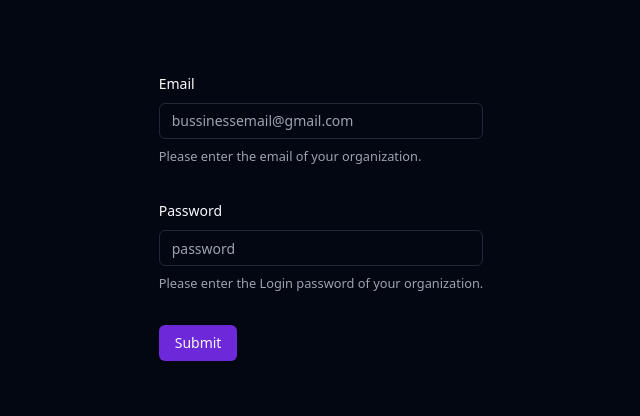
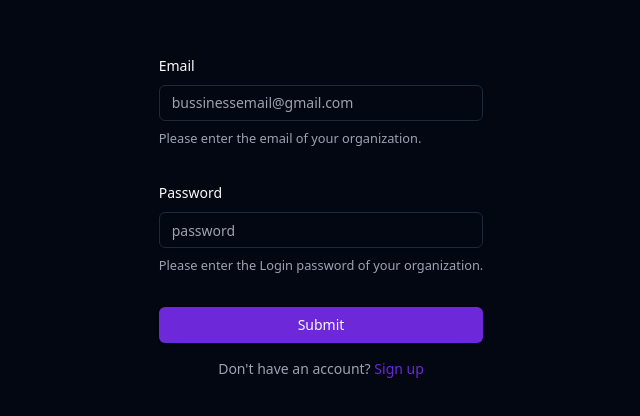
Before and after one commit to SaiSawant1/sca-web-app, a Next.js app: page /login in a window 1280 px wide. Shown: the part 184-600 px from the top of the page, without its empty margins (319-959 px from the left). Built offline with nearby package versions, Linux system fonts and the light colour scheme.

Commit message:
login form fix

```diff
--- a/actions/singup.ts
+++ b/actions/singup.ts
@@ -4,8 +4,8 @@ import { SignupFormSchema } from "../types";
 import prisma from "../lib/prisma";
 import bcrypt from "bcryptjs";
 import { Organization } from "@prisma/client";
-import { ActionState, CreateSafeAction } from "../lib/create-safe-action";
 import { setSession } from "../lib/auth/auth-server";
+import { ActionState, createSafeAction } from "@/lib/create-safe-action";
 
 export type InputType = z.infer<typeof SignupFormSchema>;
 export type ReturnType = ActionState<InputType, Organization>;
@@ -29,4 +29,4 @@ async function handler(input: InputType): Promise<ReturnType> {
   return { data: organization };
 }
 
-export const SignupAction = CreateSafeAction(SignupFormSchema, handler);
+export const SignupAction = createSafeAction(SignupFormSchema, handler);
--- a/src/app/(auth)/login/page.tsx
+++ b/src/app/(auth)/login/page.tsx
@@ -1,4 +1,4 @@
-import { LoginForm } from "@/components/login-form";
+import { LoginForm } from "@/components/forms/auth/login-form";
 
 export default function SingupPage() {
   return (
--- a/src/app/(auth)/signup/page.tsx
+++ b/src/app/(auth)/signup/page.tsx
@@ -1,4 +1,4 @@
-import { SignupForm } from "@/components/signup-form";
+import { SignupForm } from "@/components/forms/auth/signup-form";
 
 export default function SingupPage() {
   return (
--- a/src/components/signup-form.tsx
+++ b/src/components/forms/auth/login-form.tsx
@@ -15,68 +15,57 @@ import {
 } from "@/components/ui/form";
 import { Input } from "@/components/ui/input";
 import { useState } from "react";
-import { SignupAction } from "../../actions/singup";
-import { useSafeAction } from "../../hooks/use-safe-action";
 import { useRouter } from "next/navigation";
+import { toast } from "sonner";
+import { useAction } from "@/hooks/use-action";
+import Link from "next/link";
+import { LoginAction } from "../../../../actions/login";
 
-const SignupFormSchema = z.object({
-  name: z.string().min(1),
+const LoginFormSchema = z.object({
   email: z.string().min(1),
   password: z.string().min(1),
-  confirmationPassword: z.string().min(1),
 });
 
-type SignupFormType = z.infer<typeof SignupFormSchema>;
+type LoginFormType = z.infer<typeof LoginFormSchema>;
 
-export const SignupForm = () => {
+export const LoginForm = () => {
   const [error, setError] = useState("");
   const router = useRouter();
-  const { execute } = useSafeAction(SignupAction, {
+  const { execute } = useAction(LoginAction, {
     onSuccess: () => {
+      toast.success("Logged in successfully");
       router.push("/");
     },
+    onError: (error) => {
+      setError(error);
+      toast.error(`Login failed: ${error}`);
+    },
   });
-  const form = useForm<SignupFormType>({
-    resolver: zodResolver(SignupFormSchema),
+  const form = useForm<LoginFormType>({
+    resolver: zodResolver(LoginFormSchema),
     defaultValues: {
       password: "",
-      confirmationPassword: "",
-      name: "",
       email: "",
     },
   });
 
-  const onSubmit = async (value: SignupFormType) => {
+  const onSubmit = async (value: LoginFormType) => {
     setError("");
-    if (value.password !== value.confirmationPassword) {
-      setError("Password and Confirmation Password");
-      return;
-    }
-    await execute({
-      orgName: value.name,
-      orgEmail: value.email,
-      password: value.password,
-    });
+    toast.promise(
+      execute({
+        orgEmail: value.email,
+        password: value.password,
+      }),
+      {
+        loading: "Logging in...",
+        success: "Logged in successfully",
+        error: (err) => `Login failed: ${err}`,
+      },
+    );
   };
   return (
     <Form {...form}>
       <form onSubmit={form.handleSubmit(onSubmit)} className="space-y-8">
-        <FormField
-          control={form.control}
-          name="name"
-          render={({ field }) => (
-            <FormItem>
-              <FormLabel>Organization</FormLabel>
-              <FormControl>
-                <Input placeholder="Bussiness Name" {...field} />
-              </FormControl>
-              <FormDescription>
-                Please enter the name of your organization.
-              </FormDescription>
-              <FormMessage />
-            </FormItem>
-          )}
-        />
         <FormField
           control={form.control}
           name="email"
@@ -113,23 +102,15 @@ export const SignupForm = () => {
             </FormItem>
           )}
         />
-        <FormField
-          control={form.control}
-          name="confirmationPassword"
-          render={({ field }) => (
-            <FormItem>
-              <FormLabel>Password</FormLabel>
-              <FormControl>
-                <Input type="password" placeholder="password" {...field} />
-              </FormControl>
-              <FormDescription>
-                Please enter the Login password again.
-              </FormDescription>
-              <FormMessage />
-            </FormItem>
-          )}
-        />
-        <Button type="submit">Submit</Button>
+        <div className="flex flex-col gap-4">
+          <Button type="submit">Submit</Button>
+          <p className="text-center text-sm text-muted-foreground">
+            Don't have an account?{" "}
+            <Link href="/signup" className="text-primary hover:underline">
+              Sign up
+            </Link>
+          </p>
+        </div>
       </form>
       {error}
     </Form>
--- a/src/components/login-form.tsx
+++ b/src/components/forms/auth/signup-form.tsx
@@ -16,55 +16,68 @@ import {
 import { Input } from "@/components/ui/input";
 import { useState } from "react";
 import { useRouter } from "next/navigation";
-import { LoginAction } from "../../actions/login";
-import { toast } from "sonner";
 import { useAction } from "@/hooks/use-action";
+import Link from "next/link";
+import { SignupAction } from "../../../../actions/singup";
 
-const LoginFormSchema = z.object({
+const SignupFormSchema = z.object({
+  name: z.string().min(1),
   email: z.string().min(1),
   password: z.string().min(1),
+  confirmationPassword: z.string().min(1),
 });
 
-type LoginFormType = z.infer<typeof LoginFormSchema>;
+type SignupFormType = z.infer<typeof SignupFormSchema>;
 
-export const LoginForm = () => {
+export const SignupForm = () => {
   const [error, setError] = useState("");
   const router = useRouter();
-  const { execute } = useAction(LoginAction, {
+  const { execute } = useAction(SignupAction, {
     onSuccess: () => {
-      toast.success("Logged in successfully");
       router.push("/");
     },
-    onError: (error) => {
-      setError(error);
-      toast.error(`Login failed: ${error}`);
-    },
   });
-  const form = useForm<LoginFormType>({
-    resolver: zodResolver(LoginFormSchema),
+  const form = useForm<SignupFormType>({
+    resolver: zodResolver(SignupFormSchema),
     defaultValues: {
       password: "",
+      confirmationPassword: "",
+      name: "",
       email: "",
     },
   });
 
-  const onSubmit = async (value: LoginFormType) => {
+  const onSubmit = async (value: SignupFormType) => {
     setError("");
-    toast.promise(
-      execute({
-        orgEmail: value.email,
-        password: value.password,
-      }),
-      {
-        loading: "Logging in...",
-        success: "Logged in successfully",
-        error: (err) => `Login failed: ${err}`,
-      },
-    );
+    if (value.password !== value.confirmationPassword) {
+      setError("Password and Confirmation Password");
+      return;
+    }
+    await execute({
+      orgName: value.name,
+      orgEmail: value.email,
+      password: value.password,
+    });
   };
   return (
     <Form {...form}>
       <form onSubmit={form.handleSubmit(onSubmit)} className="space-y-8">
+        <FormField
+          control={form.control}
+          name="name"
+          render={({ field }) => (
+            <FormItem>
+              <FormLabel>Organization</FormLabel>
+              <FormControl>
+                <Input placeholder="Bussiness Name" {...field} />
+              </FormControl>
+              <FormDescription>
+                Please enter the name of your organization.
+              </FormDescription>
+              <FormMessage />
+            </FormItem>
+          )}
+        />
         <FormField
           control={form.control}
           name="email"
@@ -101,7 +114,31 @@ export const LoginForm = () => {
             </FormItem>
           )}
         />
+        <FormField
+          control={form.control}
+          name="confirmationPassword"
+          render={({ field }) => (
+            <FormItem>
+              <FormLabel>Password</FormLabel>
+              <FormControl>
+                <Input type="password" placeholder="password" {...field} />
+              </FormControl>
+              <FormDescription>
+                Please enter the Login password again.
+              </FormDescription>
+              <FormMessage />
+            </FormItem>
+          )}
+        />
         <Button type="submit">Submit</Button>
+        <div className="text-center mt-4">
+          <p className="text-sm text-gray-600">
+            Already have an account?{" "}
+            <Link href="/login" className="text-blue-600 hover:underline">
+              Login here
+            </Link>
+          </p>
+        </div>
       </form>
       {error}
     </Form>
```
